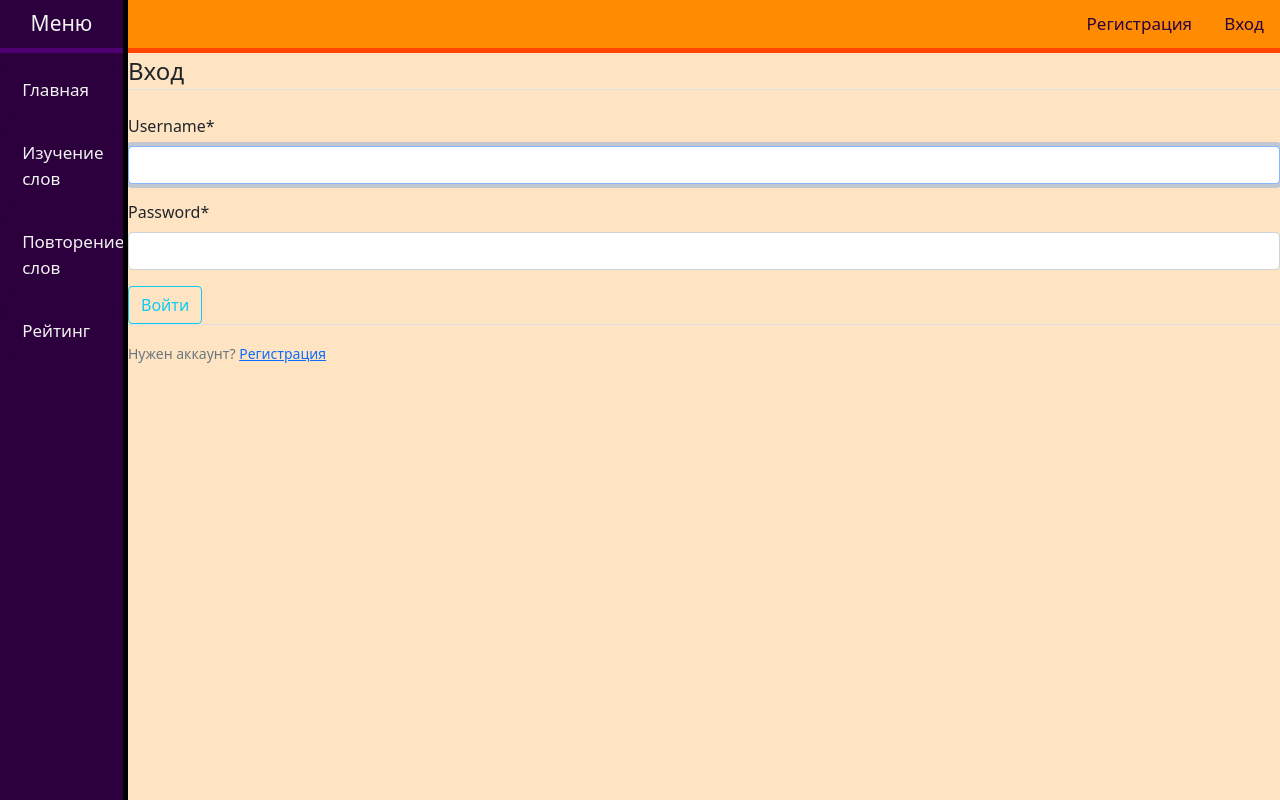
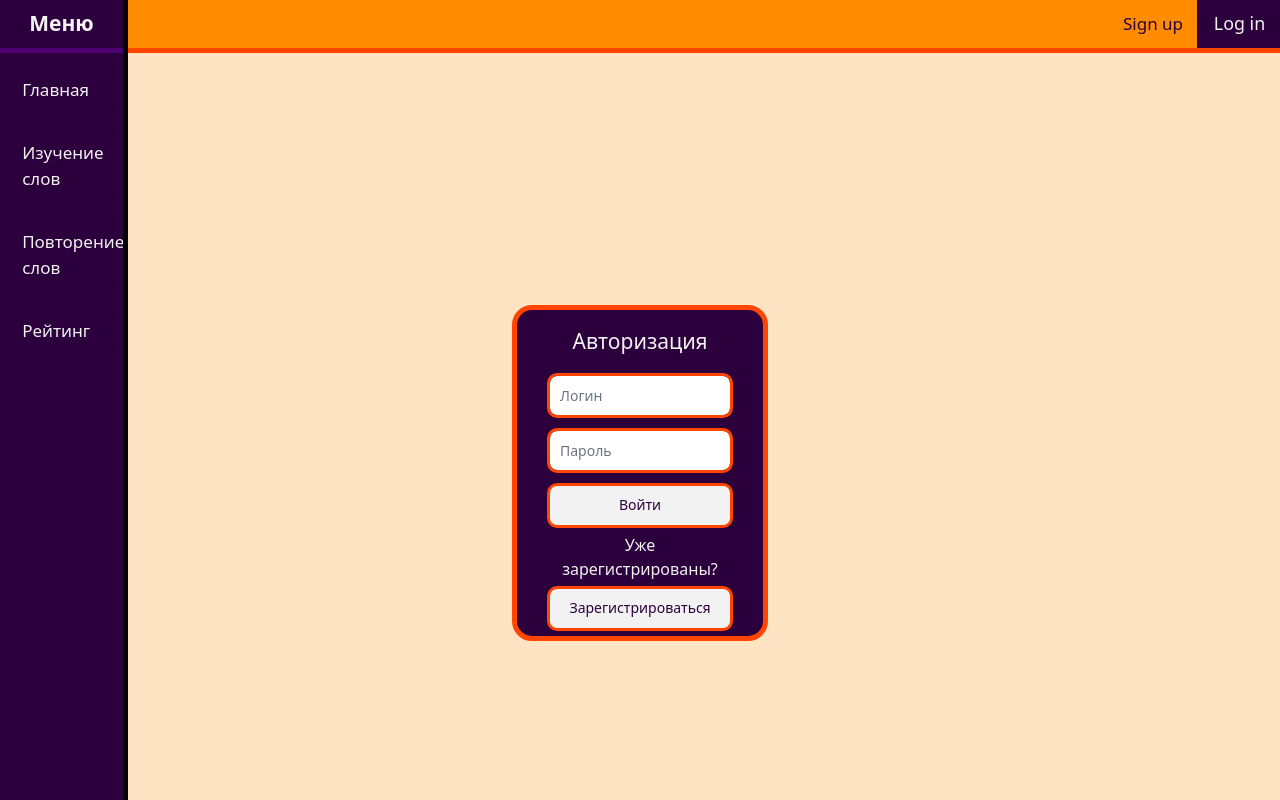
Before and after one commit to MeaTael/course_project, a Django app: page /login/ in a window 1280 px wide. Run offline with Django 4.2, Linux system fonts and the light colour scheme; parts of the project's set-up code (start-up, migrations or seed data) failed here and were passed over; some libraries are stand-ins or nearby versions.

Commit message:
edit register and login

```diff
--- a/djangoProject3/urls.py
+++ b/djangoProject3/urls.py
@@ -20,13 +20,14 @@ from django.conf import settings
 from django.conf.urls.static import static
 from django.contrib.auth import views as auth_views
 from users import views as user_views
+from users.forms import UserLoginForm
 
 
 urlpatterns = [
     path('admin/', admin.site.urls),
-    path('register/', user_views.register, name='register'),
+    path('signup/', user_views.signup, name='signup'),
     path('profile/', user_views.profile, name='profile'),
-    path('login/', auth_views.LoginView.as_view(template_name='users/login.html'), name='login'),
+    path('login/', auth_views.LoginView.as_view(template_name='users/login.html', authentication_form=UserLoginForm), name='login'),
     path('logout/', auth_views.LogoutView.as_view(template_name='users/logout.html'), name='logout'),
     path('', include('home.urls')),
 ] + static(settings.STATIC_URL, document_root=settings.STATIC_ROOT) \
--- /dev/null
+++ b/home/static/home/css/auth.css
@@ -0,0 +1,67 @@
+input {
+    height: 45px;
+    width: 100%;
+    font-size: 14px;
+    line-height: 16px;
+    border: 3px solid orangered;
+    border-radius: 10px;
+    padding-left: 10px;
+}
+
+input:focus {
+    outline: none;
+}
+
+.form-title {
+    margin-top: 20px;
+    margin-bottom: 20px;
+    text-align: center;
+    color: #f2f2f2;
+    font-weight: 500;
+    font-size: 21px;
+    line-height: 23px;
+}
+
+.form-container-login {
+    display: inline-block;
+    transform:translate(150%, 75%);
+    width: 20%;
+    background: #2b003d;
+    border-radius: 20px;
+    padding-left: 30px;
+    padding-right: 30px;
+    border: 5px solid orangered;
+}
+
+.form-container-signup {
+    display: inline-block;
+    transform:translate(150%, 57.5%);
+    width: 20%;
+    background: #2b003d;
+    border-radius: 20px;
+    padding-left: 30px;
+    padding-right: 30px;
+    border: 5px solid orangered;
+}
+
+.form-field {
+    margin-bottom: 10px;
+}
+
+.button {
+    background: #f2f2f2;
+    color: #2b003d;
+    height: 45px;
+    width: 100%;
+    font-size: 14px;
+    line-height: 16px;
+    border: 3px solid orangered;
+    border-radius: 10px;
+    margin-bottom: 5px;
+}
+
+.divider {
+    margin-bottom: 5px;
+    color: #f2f2f2;
+    text-align: center;
+}
--- a/home/static/home/css/home.css
+++ b/home/static/home/css/home.css
@@ -15,6 +15,7 @@ aside {
 
 .header {
     font-size: 21px;
+    font-weight: bold;
     background-color: #2b003d;
     padding-top: 8px;
     padding-bottom: 8px;
@@ -53,9 +54,9 @@ aside {
     transition: all .6s ease;
 }
 
-.topnav a:hover {
+.topnav a:hover, .topnav a.active {
     background-color: #2b003d;
-    color: #ddd;
+    color: #f2f2f2;
     transform: scale(1.05);
 }
 
@@ -72,4 +73,5 @@ aside {
 .menu a.active:hover, .menu a:hover {
     background-color: darkorange;
     color: #2b003d;
+    transform: scale(1.05);
 }
--- a/home/templates/home/layout.html
+++ b/home/templates/home/layout.html
@@ -24,12 +24,13 @@
     <main>
         <div class="topnav">
             {% if user.is_authenticated %}
-            	<a class="nav-item nav-link" href="{% url 'profile' %}">Профиль</a>
+                <a class="nav-item nav-link" href="{% url 'profile' %}">Профиль</a>
             	<a class="nav-item nav-link" href="{% url 'logout' %}">Выход</a>
-          	{% else %}
-            	<a class="nav-item nav-link" href="{% url 'login' %}">Вход</a>
-            	<a class="nav-item nav-link" href="{% url 'register' %}">Регистрация</a>
-          	{% endif %}
+            {% else %}
+                <a href="{% url 'login' %}" class="{% block loginclass %}{% endblock %}">Log in</a>
+                <a href="{% url 'signup' %}" class="{% block signupclass %}{% endblock %}">Sign up</a>
+            {% endif %}
+
         </div>
         {% block content %}
 
@@ -41,5 +42,4 @@
 
 
 </body>
-
 </html>
--- a/home/urls.py
+++ b/home/urls.py
@@ -6,4 +6,6 @@ urlpatterns = [
     path('learn/', views.learn, name="learn"),
     path('repeat/', views.repeat, name="repeat"),
     path('compete/', views.compete, name="compete"),
+    #path('signup/', views.signup, name="signup"),
+    #path('login/', views.login, name="login")
 ]
--- a/users/forms.py
+++ b/users/forms.py
@@ -1,15 +1,69 @@
 from django import forms
 from django.contrib.auth.models import User
-from django.contrib.auth.forms import UserCreationForm
+from django.contrib.auth.forms import UserCreationForm, AuthenticationForm, UsernameField
 from .models import Profile
+from django.forms import TextInput
+
+
+class UserLoginForm(AuthenticationForm):
+    def __init__(self, *args, **kwargs):
+        super(UserLoginForm, self).__init__(*args, **kwargs)
+
+    username = UsernameField(widget=forms.TextInput(
+        attrs={
+            'class': 'form-control',
+            'placeholder': 'Логин',
+            'style': 'border: 3px solid orangered;'
+                     'border-radius: 10px;'
+                     'font-size: 14px;'
+                     'line-height: 16px;'
+                     'padding-left: 10px;'
+        }))
+    password = forms.CharField(widget=forms.PasswordInput(
+        attrs={
+            'class': 'form-control',
+            'placeholder': 'Пароль',
+            'style': 'border: 3px solid orangered;'
+                     'border-radius: 10px;'
+                     'font-size: 14px;'
+                     'line-height: 16px;'
+                     'padding-left: 10px;'
+        }))
 
 
 class UserRegisterForm(UserCreationForm):
-    email = forms.EmailField()
+    def __init__(self, *args, **kwargs):
+        super(UserCreationForm, self).__init__(*args, **kwargs)
+
+    password1 = forms.CharField(widget=forms.PasswordInput(attrs={
+        'class': 'form-control',
+        'placeholder': 'Пароль',
+        'style': 'border: 3px solid orangered;'
+                 'border-radius: 10px;'
+                 'font-size: 14px;'
+                 'line-height: 16px;'
+                 'padding-left: 10px;'
+    }))
+
+    password2 = forms.CharField(widget=forms.PasswordInput(attrs={
+        'class': 'form-control',
+        'placeholder': 'Повторите пароль',
+        'style': 'border: 3px solid orangered;'
+                 'border-radius: 10px;'
+                 'font-size: 14px;'
+                 'line-height: 16px;'
+                 'padding-left: 10px;'
+    }))
 
     class Meta:
         model = User
-        fields = ['username', 'email', 'password1', 'password2']
+        fields = ['username']
+
+        widgets = {
+            "username": TextInput(attrs={
+                "placeholder": "Логин"
+            })
+        }
 
 
 class UserUpdateForm(forms.ModelForm):
--- a/users/templates/users/login.html
+++ b/users/templates/users/login.html
@@ -1,21 +1,37 @@
 {% extends "home/layout.html" %}
-{% load crispy_forms_tags %}
+{% load static %}
+
+{% block loginclass %}
+    active
+{% endblock loginclass %}
+
 {% block content %}
     <div class="content-section">
-        <form method="POST">
-            {% csrf_token %}
-            <fieldset class="form-group">
-                <legend class="border-bottom mb-4">Вход</legend>
-                {{ form|crispy }}
-            </fieldset>
-            <div class="form-group">
-                <button class="btn btn-outline-info" type="submit">Войти</button>
-            </div>
-        </form>
-        <div class="border-top pt-3">
-            <small class="text-muted">
-                Нужен аккаунт? <a class="ml-2" href="{% url 'register' %}">Регистрация</a>
-            </small>
+        <link rel=stylesheet href="{% static 'home/css/auth.css' %}">
+        <div class="form-container-login">
+            <form method="POST">
+                {% csrf_token %}
+                <h1 class="form-title">
+                    Авторизация
+                </h1>
+                <fieldset class="form-fields">
+                    <div class="form-field">
+                        {{ form.username }}
+                    </div>
+
+                    <div class="form-field">
+                        {{ form.password }}
+                    </div>
+
+                </fieldset>
+                <div class="form-buttons">
+                    <button class="button" type="submit">Войти</button>
+                </div>
+            </form>
+            <form class="form-buttons" action="{% url 'signup' %}">
+                <div class="divider">Уже зарегистрированы?</div>
+                <button class="button">Зарегистрироваться</button>
+            </form>
         </div>
     </div>
 {% endblock content %}
--- a/users/views.py
+++ b/users/views.py
@@ -4,7 +4,7 @@ from django.contrib.auth.decorators import login_required
 from .forms import UserRegisterForm, UserUpdateForm, ProfileUpdateForm
 
 
-def register(request):
+def signup(request):
     if request.method == 'POST':
         form = UserRegisterForm(request.POST)
         if form.is_valid():
```
Also changed, not shown: home/views.py (+8 -0 lines), users/templates/users/register.html (+35 -15 lines).
